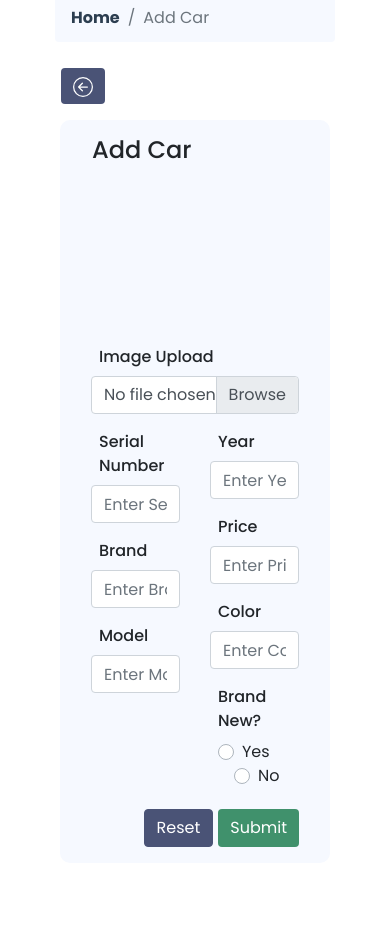
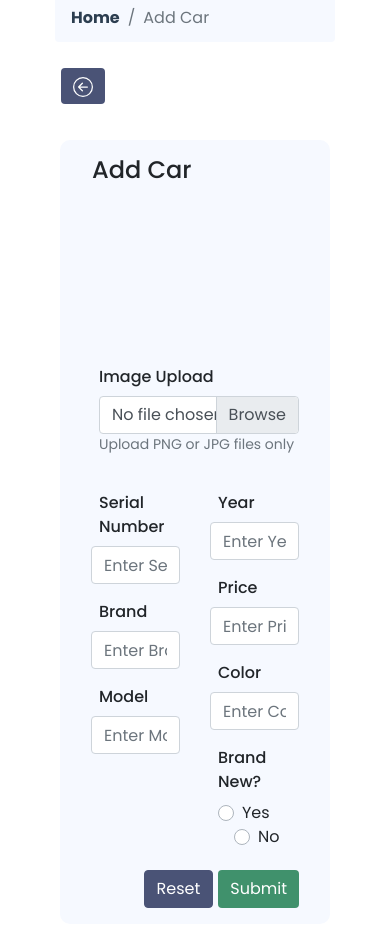
Before and after one commit to nbspi/car-dealership, a Vue app: page /cars/add-car in a window 390 px wide. Shown: the part 840-1786 px from the top of the page. Before the commit the page ends 1735 px from the top, so only its background shows below. Built offline with nearby package versions, Linux system fonts and the light colour scheme; sample sign-in values are in the browser's storage.

Commit message:
modified add car page

```diff
--- a/src/pages/AddCar.vue
+++ b/src/pages/AddCar.vue
@@ -19,27 +19,29 @@
                                     <h4 class="px-3">Add Car</h4>
                                     <b-form @submit.prevent>
                                         <b-row>
-                                            <b-col class="center-flex">
+                                            <b-col xl="6" class="center-flex">
                                                 <!-- @image preview  -->
                                                 <div class="preview-container center-flex">
-                                                    <b-img class="car-upload" v-if="imagePreview" :src="imagePreview" fluid alt="Car">
+                                                    <b-img class="car-upload" v-if="imagePreview" :src="imagePreview"
+                                                        fluid alt="Car">
                                                     </b-img>
                                                 </div>
                                             </b-col>
-                                            <b-col class="center-flex">
+                                            <b-col xl="6" class="center-flex">
                                                 <!-- @image -->
                                                 <div class="mb-3">
                                                     <b-form-group label="Image Upload" id="label" class="ml-2"
-                                                        :state="car.image_file">
+                                                        :state="car.image_file" description="Upload PNG or JPG files only">
+                                                        <b-form-file type="file" @change="onChange"
+                                                            v-model="car.image_file">
+                                                        </b-form-file>
                                                     </b-form-group>
-                                                    <b-form-file type="file" @change="onChange"
-                                                        v-model="car.image_file">
-                                                    </b-form-file>
+
                                                 </div>
                                             </b-col>
                                         </b-row>
                                         <div class="d-flex">
-                                            <b-col cols="6">
+                                            <b-col cols="6" class="left-form">
                                                 <!-- @serial_number -->
                                                 <div class="mb-3">
                                                     <b-form-group label="Serial Number" id="label" class="ml-2"
@@ -68,8 +70,7 @@
                                                 </div>
                                             </b-col>
 
-                                            <b-col cols="6">
-
+                                            <b-col cols="6" class="right-form">
                                                 <!-- @year -->
                                                 <div class="mb-3">
                                                     <b-form-group label="Year" id="label" class="ml-2"
@@ -296,4 +297,23 @@ div.py-2 {
 .car-upload:hover {
     transform: scale(1.3);
 }
+
+@media (max-width: 991px) {
+    .container-card {
+        margin-top: 20px !important;
+    }
+
+    .left-form,
+    .right-form {
+        margin-top: 20px !important;
+    }
+
+}
+
+/* @media (max-width: 575px) {
+    .container-card {
+        margin-top: 20px !important;
+    }
+
+} */
 </style>
```
